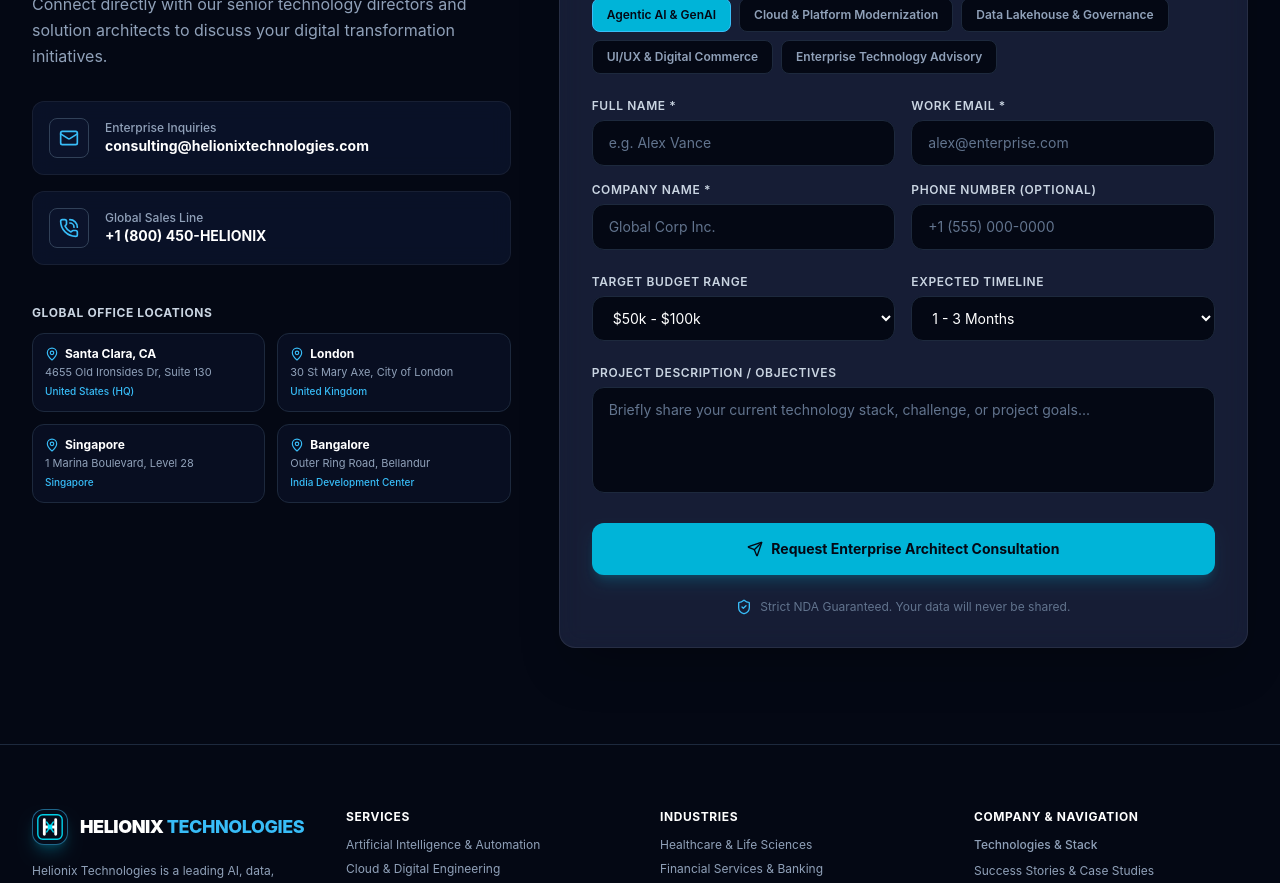
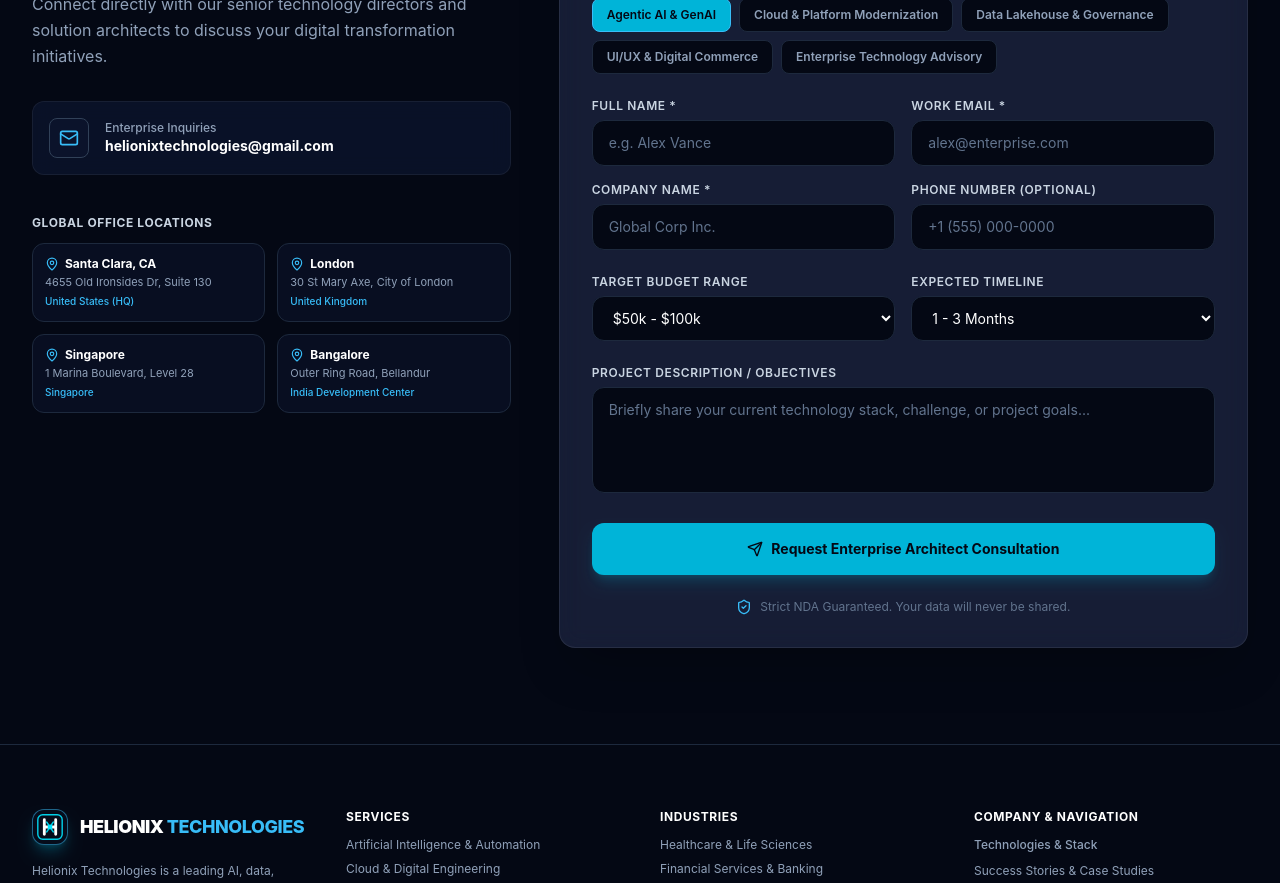
Before and after one commit to priyankgondaliya/Helionix, a React (Vite) app: page / in a window 1280 px wide. Shown: the part 9340-10223 px from the top of the page. Built offline with nearby package versions, Linux system fonts and the light colour scheme.

Commit message:
Update contact email to helionixtechnologies@gmail.com and remove sales phone line

```diff
--- a/src/components/ContactSection.jsx
+++ b/src/components/ContactSection.jsx
@@ -3,7 +3,7 @@
 import { joiResolver } from '@hookform/resolvers/joi';
 import Joi from 'joi';
 import toast from 'react-hot-toast';
-import { Send, PhoneCall, Mail, MapPin, CheckCircle, ShieldCheck, Sparkles, AlertCircle } from 'lucide-react';
+import { Send, Mail, MapPin, CheckCircle, ShieldCheck, Sparkles, AlertCircle } from 'lucide-react';
 import { globalOffices } from '../data/siteData';
 
 // Joi Schema Validation (No HTML browser validations)
@@ -314,17 +314,7 @@
                 </div>
                 <div>
                   <div className="text-xs text-slate-400 font-medium">Enterprise Inquiries</div>
-                  <div className="text-sm font-bold text-white">consulting@helionixtechnologies.com</div>
-                </div>
-              </div>
-
-              <div className="glass-card rounded-xl p-4 border border-slate-800 flex items-center gap-4">
-                <div className="w-10 h-10 rounded-lg bg-navy-900 border border-slate-700 flex items-center justify-center text-cyan-400">
-                  <PhoneCall className="w-5 h-5" />
-                </div>
-                <div>
-                  <div className="text-xs text-slate-400 font-medium">Global Sales Line</div>
-                  <div className="text-sm font-bold text-white">+1 (800) 450-HELIONIX</div>
+                  <div className="text-sm font-bold text-white">helionixtechnologies@gmail.com</div>
                 </div>
               </div>
             </div>
--- a/src/components/Navbar.jsx
+++ b/src/components/Navbar.jsx
@@ -1,5 +1,5 @@
 import React, { useState, useEffect } from 'react';
-import { ChevronDown, Menu, X, ArrowRight, ShieldCheck, PhoneCall, Layers, Globe, Database, Code2, Server, Cloud, Smartphone, Sparkles, CheckCircle2 } from 'lucide-react';
+import { ChevronDown, Menu, X, ArrowRight, ShieldCheck, Send, Layers, Globe, Database, Code2, Server, Cloud, Smartphone, Sparkles, CheckCircle2 } from 'lucide-react';
 import { serviceCategories, industrySolutions, technologyStack } from '../data/siteData';
 import TechIcon from './TechIcon';
 
@@ -327,7 +327,7 @@
               }}
               className="w-full py-3 px-4 rounded-xl bg-cyan-500 text-navy-950 font-semibold text-sm hover:bg-cyan-400 transition-colors flex items-center justify-center gap-2"
             >
-              <PhoneCall className="w-4 h-4" />
+              <Send className="w-4 h-4" />
               <span>Schedule Client Consultation</span>
             </button>
           </div>
```
